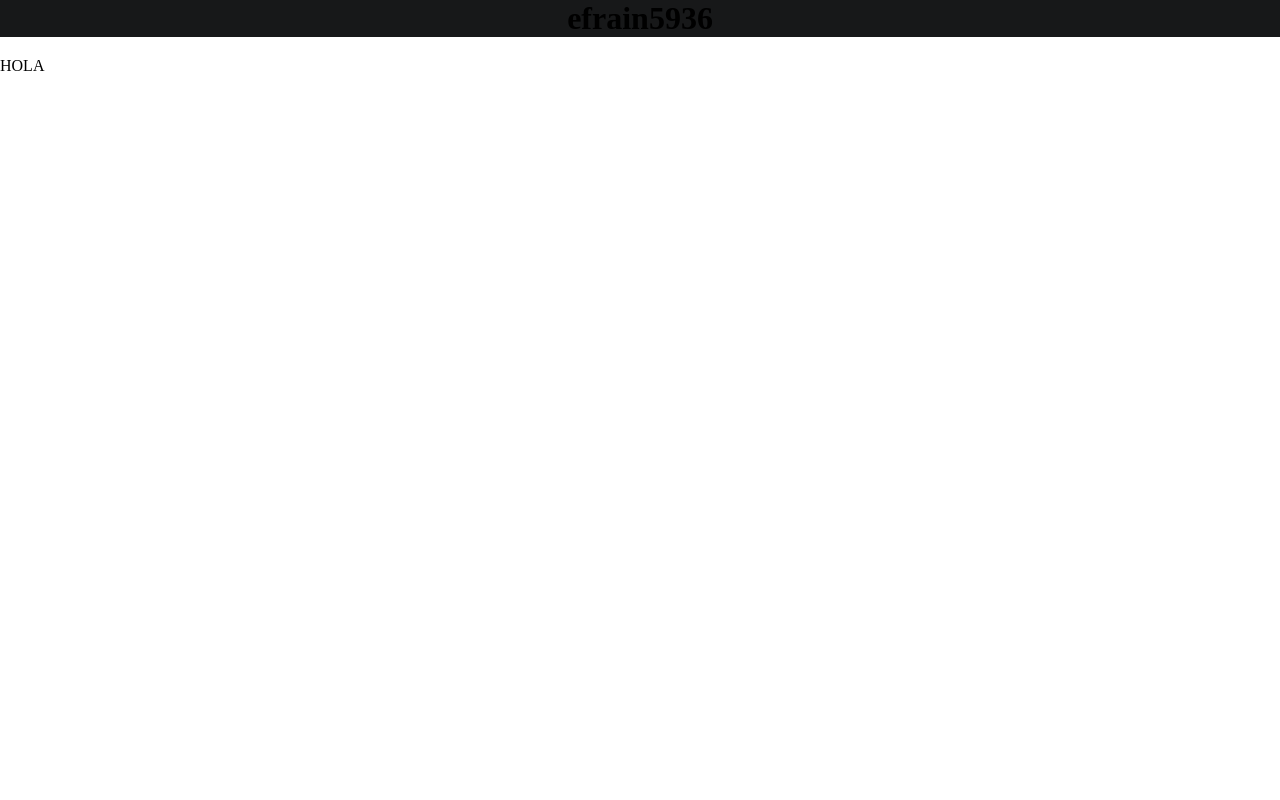
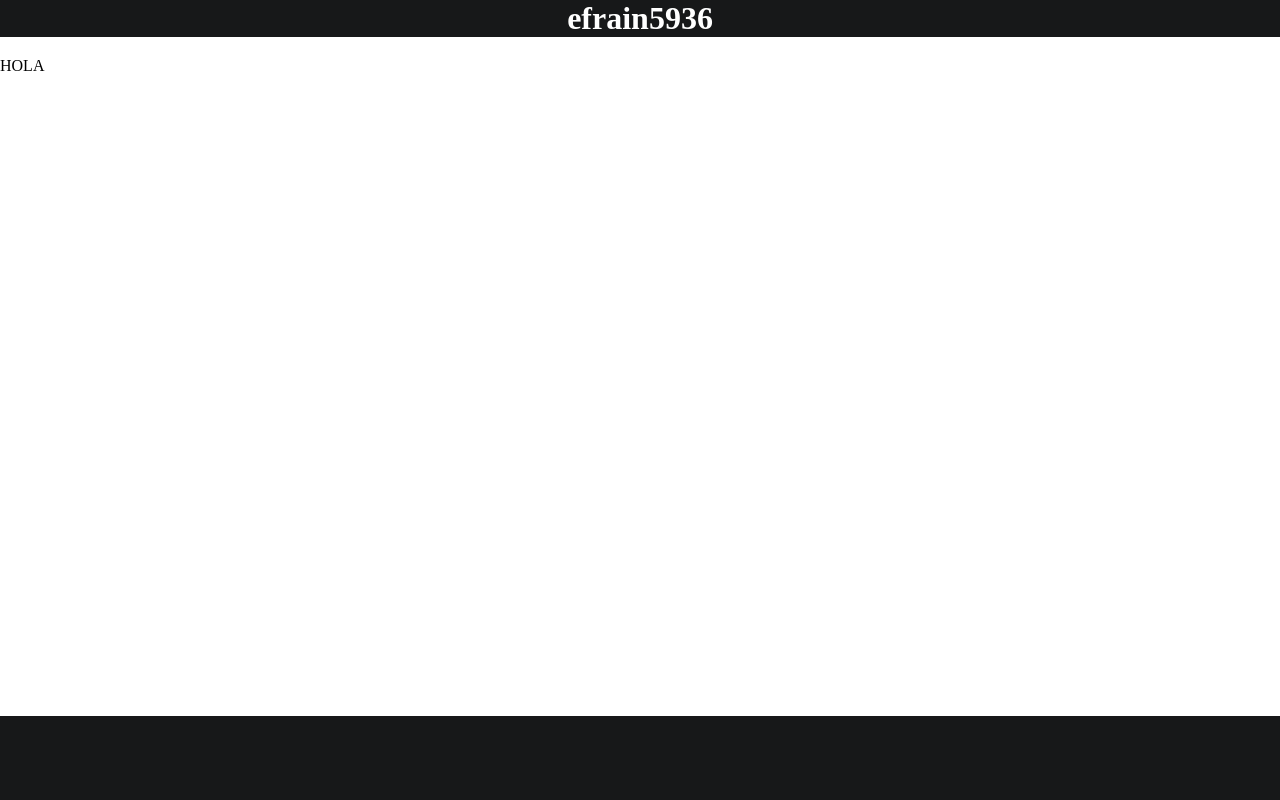
Before and after one commit to efrainolvera/efrainolvera.github.io, a PHP site: page / in a window 1280 px wide. Run offline with PHP 8.4, Linux system fonts and the light colour scheme.

Commit message:
Update style.css
Signed-off-by: Efraín Olvera <101930024+efrainolvera@users.noreply.github.com>

```diff
--- a/style.css
+++ b/style.css
@@ -6,6 +6,7 @@ header{
   overflow:hidden;
   background:#171819;
   margin-bottom:20px;
+  color: white ;
 }
 .titulo{
 align-items: center;
@@ -15,3 +16,13 @@ justify-content: center;
 marquee{
   color:lime;
 }
+footer{
+    position: absolute;
+    bottom: 0;
+    left: 0;
+    right: 0;
+    background:#171819;
+    height: auto;
+    width: 100vw;
+    padding-top: 40px;
+}
```
